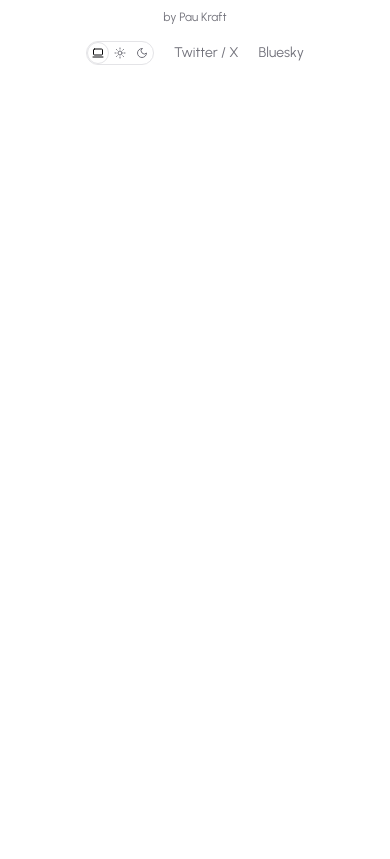
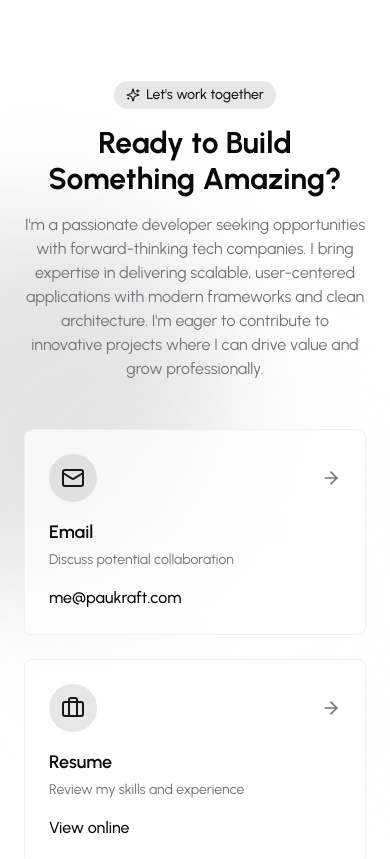
Before and after one commit to paukraft/paukraft, a Next.js app: page / in a window 390 px wide. Shown: the part 7340-8199 px from the top of the page. Before the commit the page ends 7429 px from the top, so only its background shows below. Built offline with nearby package versions, Linux system fonts and the light colour scheme.

Commit message:
✨ add hire me section at the end

```diff
--- /dev/null
+++ b/src/app/(landingpage)/contact.tsx
@@ -0,0 +1,107 @@
+'use client'
+
+import AnimatedGradient from '@/components/ui/animated-gradient'
+import { cn } from '@/lib/utils'
+import { ArrowRight, Briefcase, Mail, Sparkles } from 'lucide-react'
+import * as motion from 'motion/react-client'
+import Link from 'next/link'
+import { useState } from 'react'
+
+const contactMethods = [
+  {
+    name: 'Email',
+    description: 'Discuss potential collaboration',
+    value: 'me@paukraft.com',
+    icon: Mail,
+    href: 'mailto:me@paukraft.com',
+  },
+  {
+    name: 'Resume',
+    description: 'Review my skills and experience',
+    value: 'View online',
+    icon: Briefcase,
+    href: '/resume-kraft.pdf', // Assuming you have this file
+  },
+]
+
+export const Contact = () => {
+  const [hoverIndex, setHoverIndex] = useState<number | null>(null)
+
+  return (
+    <section id="contact" className="w-full py-24 relative bg-background">
+      {/* Gradient background */}
+      <AnimatedGradient
+        colors={['hsl(var(--primary) / 0.2)', 'hsl(var(--secondary) / 0.15)']}
+        blur="medium"
+        speed={0.08}
+        className="opacity-60"
+      />
+
+      <div className="relative z-10 max-w-5xl mx-auto px-6 md:px-12">
+        <motion.div
+          initial={{ opacity: 0, y: 20 }}
+          whileInView={{ opacity: 1, y: 0 }}
+          viewport={{ once: true, amount: 0.3 }}
+          transition={{ duration: 0.6 }}
+          className="text-center mb-12"
+        >
+          <span className="inline-flex items-center gap-1.5 px-3 py-1 rounded-full text-sm font-medium bg-primary/10 text-primary mb-4">
+            <Sparkles className="size-3.5" />
+            Let&apos;s work together
+          </span>
+          <h2 className="text-3xl md:text-4xl font-bold mb-4">
+            Ready to Build Something Amazing?
+          </h2>
+          <p className="text-muted-foreground max-w-2xl mx-auto">
+            I&apos;m a passionate developer seeking opportunities with
+            forward-thinking tech companies. I bring expertise in delivering
+            scalable, user-centered applications with modern frameworks and
+            clean architecture. I&apos;m eager to contribute to innovative
+            projects where I can drive value and grow professionally.
+          </p>
+        </motion.div>
+
+        <motion.div
+          initial={{ opacity: 0, y: 30 }}
+          whileInView={{ opacity: 1, y: 0 }}
+          viewport={{ once: true, amount: 0.3 }}
+          transition={{ duration: 0.6, delay: 0.2 }}
+          className="grid md:grid-cols-2 gap-6"
+        >
+          {contactMethods.map((method, index) => (
+            <Link
+              key={method.name}
+              href={method.href}
+              target={method.href.startsWith('mailto') ? undefined : '_blank'}
+              onMouseEnter={() => setHoverIndex(index)}
+              onMouseLeave={() => setHoverIndex(null)}
+              className={cn(
+                'block p-6 rounded-lg border border-border/50 backdrop-blur-sm bg-card/70 h-full transition-all duration-300',
+                hoverIndex === index && 'border-primary/50 shadow-md'
+              )}
+            >
+              <div className="flex items-center justify-between mb-4">
+                <div className="size-12 rounded-full bg-primary/10 flex items-center justify-center">
+                  <method.icon className="size-6 text-primary" />
+                </div>
+                <ArrowRight
+                  className={cn(
+                    'size-5 text-muted-foreground transition-transform duration-300',
+                    hoverIndex === index && 'translate-x-1 text-primary'
+                  )}
+                />
+              </div>
+              <div>
+                <h3 className="text-lg font-semibold mb-1">{method.name}</h3>
+                <p className="text-sm text-muted-foreground mb-4">
+                  {method.description}
+                </p>
+                <p className="font-medium">{method.value}</p>
+              </div>
+            </Link>
+          ))}
+        </motion.div>
+      </div>
+    </section>
+  )
+}
--- a/src/app/(landingpage)/page.tsx
+++ b/src/app/(landingpage)/page.tsx
@@ -1,5 +1,6 @@
 import { About } from './about'
 import { Career } from './career'
+import { Contact } from './contact'
 import { Hero } from './hero'
 import { Hiring } from './hiring'
 import { MyTechStack } from './my-techstack'
@@ -14,6 +15,7 @@ export default function Home() {
       <MyTechStack />
       <Career />
       <Projects />
+      <Contact />
     </>
   )
 }
```
